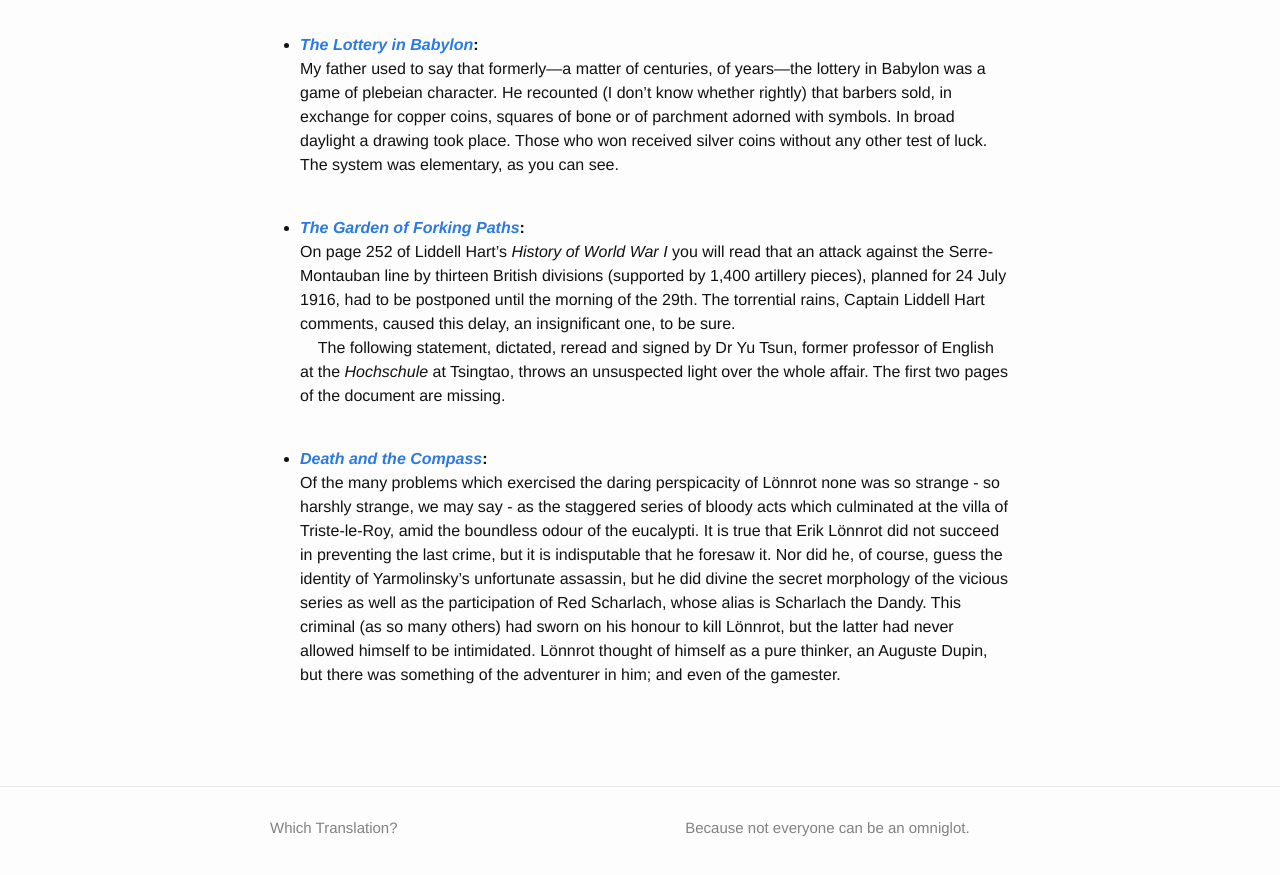
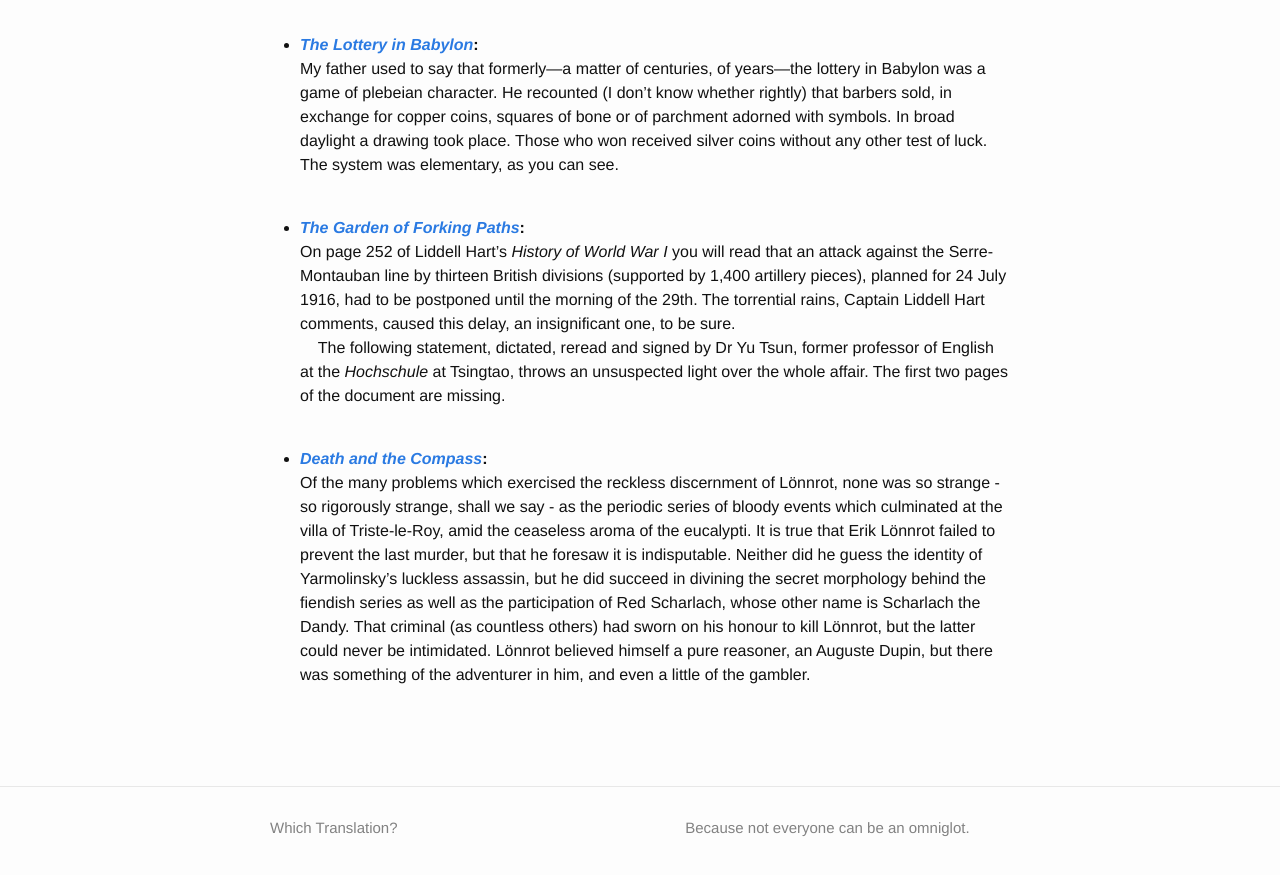
Before and after one commit to whichtranslation/whichtranslation, a Jekyll site: the page built from _authors/borges/everything-and-nothing.md, in a window 1280 px wide and 900 px high, scrolled down 1004 px. Shown: the top 875 px of the window. Built offline with Jekyll 4.4.1, drawn with Linux system fonts in a browser that asks for light colours; a script that is not in the unit is left out.

Commit message:
Correct D&C excerpt in E&N

```diff
--- a/_authors/borges/everything-and-nothing.md
+++ b/_authors/borges/everything-and-nothing.md
@@ -21,7 +21,7 @@ excerpts:
       On page 252 of Liddell Hart's _History of World War I_ you will read that an attack against the Serre-Montauban line by thirteen British divisions (supported by 1,400 artillery pieces), planned for 24 July 1916, had to be postponed until the morning of the 29th. The torrential rains, Captain Liddell Hart comments, caused this delay, an insignificant one, to be sure.
       &nbsp;&nbsp;&nbsp;&nbsp;The following statement, dictated, reread and signed by Dr Yu Tsun, former professor of English at the _Hochschule_ at Tsingtao, throws an unsuspected light over the whole affair. The first two pages of the document are missing.
   - citation: "[_Death and the Compass_](/borges/death-and-the-compass)"
-    excerpt: "Of the many problems which exercised the daring perspicacity of Lönnrot none was so strange - so harshly strange, we may say - as the staggered series of bloody acts which culminated at the villa of Triste-le-Roy, amid the boundless odour of the eucalypti. It is true that Erik Lönnrot did not succeed in preventing the last crime, but it is indisputable that he foresaw it. Nor did he, of course, guess the identity of Yarmolinsky's unfortunate assassin, but he did divine the secret morphology of the vicious series as well as the participation of Red Scharlach, whose alias is Scharlach the Dandy. This criminal (as so many others) had sworn on his honour to kill Lönnrot, but the latter had never allowed himself to be intimidated. Lönnrot thought of himself as a pure thinker, an Auguste Dupin, but there was something of the adventurer in him; and even of the gamester."
+    excerpt: "Of the many problems which exercised the reckless discernment of Lönnrot, none was so strange - so rigorously strange, shall we say - as the periodic series of bloody events which culminated at the villa of Triste-le-Roy, amid the ceaseless aroma of the eucalypti. It is true that Erik Lönnrot failed to prevent the last murder, but that he foresaw it is indisputable. Neither did he guess the identity of Yarmolinsky's luckless assassin, but he did succeed in divining the secret morphology behind the fiendish series as well as the participation of Red Scharlach, whose other name is Scharlach the Dandy. That criminal (as countless others) had sworn on his honour to kill Lönnrot, but the latter could never be intimidated. Lönnrot believed himself a pure reasoner, an Auguste Dupin, but there was something of the adventurer in him, and even a little of the gambler."
 ---
 This collection contains five translated short stories (the same translations as those in [_Labyrinths_](/borges/labyrinths)):
 
```
